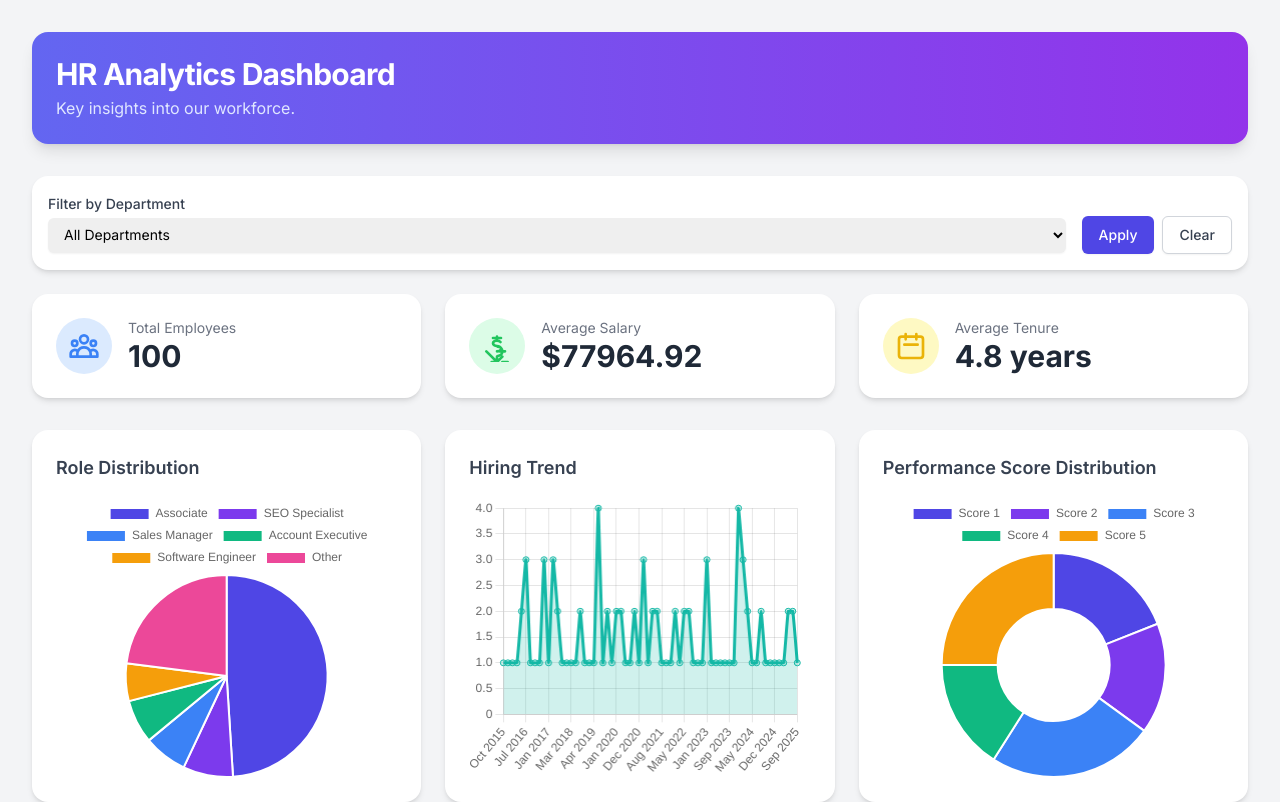
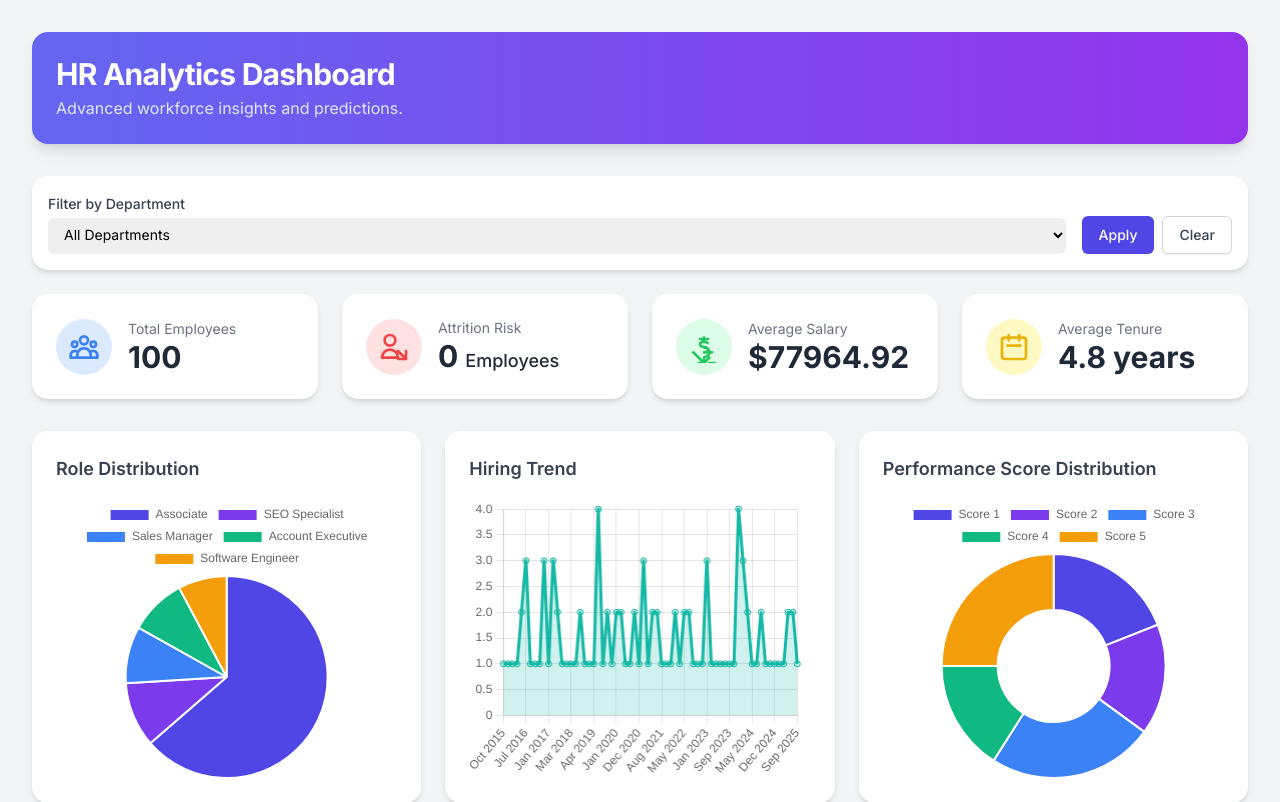
Before and after one commit to AryanSinghThakur04/django-hr-dashboard, a Django app: page / in a window 1280 px wide. Shown: the top 802 px of the page. Run offline with Django 5.2, Linux system fonts and the light colour scheme; data comes from the database, SQL or seed files in the repository; both versions use the stored data as it was after the commit; some libraries are stand-ins or nearby versions.

Commit message:
Feat: Add employee attrition prediction model

```diff
--- a/hr_analytics/templates/hr_analytics/dashboard.html
+++ b/hr_analytics/templates/hr_analytics/dashboard.html
@@ -8,20 +8,10 @@
     <script src="https://cdn.jsdelivr.net/npm/chart.js"></script>
     <style>
         @import url('https://fonts.googleapis.com/css2?family=Inter:wght@400;500;600;700&display=swap');
-        body {
-            font-family: 'Inter', sans-serif;
-            background-color: #f3f4f6;
-        }
-        .metric-card {
-            transition: transform 0.2s ease-in-out, box-shadow 0.2s ease-in-out;
-        }
-        .metric-card:hover {
-            transform: translateY(-5px);
-            box-shadow: 0 10px 15px -3px rgba(0, 0, 0, 0.1), 0 4px 6px -2px rgba(0, 0, 0, 0.05);
-        }
-        .chart-container {
-            height: 280px; /* Consistent height for charts */
-        }
+        body { font-family: 'Inter', sans-serif; background-color: #f3f4f6; }
+        .metric-card { transition: all 0.2s ease-in-out; }
+        .metric-card:hover { transform: translateY(-5px); box-shadow: 0 10px 15px -3px rgba(0, 0, 0, 0.1), 0 4px 6px -2px rgba(0, 0, 0, 0.05); }
+        .chart-container { height: 280px; }
     </style>
 </head>
 <body class="p-4 sm:p-6 lg:p-8">
@@ -30,7 +20,7 @@
         <!-- Header -->
         <header class="mb-8 p-6 rounded-2xl bg-gradient-to-r from-indigo-500 to-purple-600 text-white shadow-lg">
             <h1 class="text-3xl font-bold tracking-tight">HR Analytics Dashboard</h1>
-            <p class="mt-1 text-indigo-100">Key insights into our workforce.</p>
+            <p class="mt-1 text-indigo-100">Advanced workforce insights and predictions.</p>
         </header>
 
         <!-- Filter Section -->
@@ -52,8 +42,9 @@
             </form>
         </div>
 
-        <!-- Main Metrics -->
-        <div class="grid grid-cols-1 md:grid-cols-3 gap-6 mb-8">
+        <!-- Main Metrics - NOW A 4-COLUMN GRID -->
+        <div class="grid grid-cols-1 md:grid-cols-2 lg:grid-cols-4 gap-6 mb-8">
+            <!-- Total Employees Card -->
             <div class="metric-card bg-white p-6 rounded-2xl shadow-md flex items-center space-x-4">
                 <div class="bg-blue-100 p-3 rounded-full"><svg class="w-8 h-8 text-blue-500" fill="none" stroke="currentColor" viewBox="0 0 24 24" xmlns="http://www.w3.org/2000/svg"><path stroke-linecap="round" stroke-linejoin="round" stroke-width="2" d="M17 20h5v-2a3 3 0 00-5.356-1.857M17 20H7m10 0v-2c0-.656-.126-1.283-.356-1.857M7 20H2v-2a3 3 0 015.356-1.857M7 20v-2c0-.656.126-1.283.356-1.857m0 0a5.002 5.002 0 019.288 0M15 7a3 3 0 11-6 0 3 3 0 016 0zm6 3a2 2 0 11-4 0 2 2 0 014 0zM7 10a2 2 0 11-4 0 2 2 0 014 0z"></path></svg></div>
                 <div>
@@ -61,6 +52,15 @@
                     <p class="text-3xl font-bold text-gray-800">{{ total_employees }}</p>
                 </div>
             </div>
+             <!-- Attrition Risk Card - NEW -->
+            <div class="metric-card bg-white p-6 rounded-2xl shadow-md flex items-center space-x-4">
+                <div class="bg-red-100 p-3 rounded-full"><svg class="w-8 h-8 text-red-500" fill="none" stroke="currentColor" viewBox="0 0 24 24" xmlns="http://www.w3.org/2000/svg"><path stroke-linecap="round" stroke-linejoin="round" stroke-width="2" d="M13 7a4 4 0 11-8 0 4 4 0 018 0zM9 14a6 6 0 00-6 6h12a6 6 0 00-6-6zM21 21h-6m6 0v-6m0 6l-6-6"></path></svg></div>
+                <div>
+                    <p class="text-sm text-gray-500">Attrition Risk</p>
+                    <p class="text-3xl font-bold text-gray-800">{{ attrition_risk_count }} <span class="text-lg font-medium">Employees</span></p>
+                </div>
+            </div>
+            <!-- Average Salary Card -->
             <div class="metric-card bg-white p-6 rounded-2xl shadow-md flex items-center space-x-4">
                  <div class="bg-green-100 p-3 rounded-full"><svg class="w-8 h-8 text-green-500" fill="none" stroke="currentColor" viewBox="0 0 24 24" xmlns="http://www.w3.org/2000/svg"><path stroke-linecap="round" stroke-linejoin="round" stroke-width="2" d="M12 8c-1.657 0-3 .895-3 2s1.343 2 3 2 3 .895 3 2-1.343 2-3 2m0-8c1.11 0 2.08.402 2.599 1M12 8V7m0 1v.01M12 6v-1m0 1H9m3 0h3m-3 18l-4-4m0 0l-4-4m4 4l4 4m0 0l4-4m-4 4v-4m0 4h-4m8 0h4m-4-8a3.5 3.5 0 00-3.5-3.5m3.5 3.5a3.5 3.5 0 01-3.5 3.5m3.5-3.5h-2m2 0h2"></path></svg></div>
                 <div>
@@ -68,6 +68,7 @@
                     <p class="text-3xl font-bold text-gray-800">${{ average_salary|floatformat:2 }}</p>
                 </div>
             </div>
+            <!-- Average Tenure Card -->
             <div class="metric-card bg-white p-6 rounded-2xl shadow-md flex items-center space-x-4">
                  <div class="bg-yellow-100 p-3 rounded-full"><svg class="w-8 h-8 text-yellow-500" fill="none" stroke="currentColor" viewBox="0 0 24 24" xmlns="http://www.w3.org/2000/svg"><path stroke-linecap="round" stroke-linejoin="round" stroke-width="2" d="M8 7V3m8 4V3m-9 8h10M5 21h14a2 2 0 002-2V7a2 2 0 00-2-2H5a2 2 0 00-2 2v12a2 2 0 002 2z"></path></svg></div>
                 <div>
@@ -115,12 +116,10 @@
 
             const CHART_COLORS = ['#4F46E5', '#7C3AED', '#3B82F6', '#10B981', '#F59E0B', '#EC4899', '#14B8A6'];
 
-            // Chart Rendering Functions
             const renderBarChart = (ctx, labels, data, label, color) => new Chart(ctx, { type: 'bar', data: { labels, datasets: [{ label, data, backgroundColor: color, borderRadius: 4 }] }, options: { maintainAspectRatio: false, responsive: true, plugins: { legend: { display: false } }, scales: { y: { beginAtZero: true } } } });
             const renderDoughnutChart = (ctx, labels, data, label) => new Chart(ctx, { type: 'doughnut', data: { labels, datasets: [{ label, data, backgroundColor: CHART_COLORS, hoverOffset: 4 }] }, options: { maintainAspectRatio: false, responsive: true, plugins: { legend: { position: 'top' } } } });
             const renderLineChart = (ctx, labels, data, label, color) => new Chart(ctx, { type: 'line', data: { labels, datasets: [{ label, data, borderColor: color, backgroundColor: color + '33', fill: true, tension: 0.1 }] }, options: { maintainAspectRatio: false, responsive: true, plugins: { legend: { display: false } }, scales: { y: { beginAtZero: true } } } });
 
-            // Initialize Charts
             const employeeCountCtx = document.getElementById('employeeCountChart')?.getContext('2d');
             if (employeeCountCtx) renderBarChart(employeeCountCtx, getJsonData('dept-labels'), getJsonData('dept-employee-counts'), 'Employees', CHART_COLORS[0]);
 
--- a/hr_analytics/views.py
+++ b/hr_analytics/views.py
@@ -3,12 +3,14 @@ import numpy as np
 import pandas as pd
 from datetime import date
 
+from django.db import models
 from django.shortcuts import render
 from django.db.models import Avg, Count
 from django.db.models.functions import TruncMonth
 
 from .models import Employee, Department
-from sklearn.linear_model import LinearRegression
+from sklearn.linear_model import LinearRegression, LogisticRegression
+from sklearn.model_selection import train_test_split
 
 def dashboard_view(request):
     """
@@ -19,32 +21,62 @@ def dashboard_view(request):
     # --- 1. Department Filtering ---
     selected_department_id = request.GET.get('department')
 
-    employees = Employee.objects.all()
+    all_employees = Employee.objects.all()
+    active_employees = all_employees.filter(is_active=True)
+
+    # This is the dataset that will be shown on the dashboard (filtered or not)
+    employees_to_display = active_employees
     if selected_department_id:
-        employees = employees.filter(department_id=selected_department_id)
+        employees_to_display = active_employees.filter(department_id=selected_department_id)
 
-    # --- 2. Core Metrics ---
-    total_employees = employees.count()
-    average_salary = employees.aggregate(avg_salary=Avg('salary'))['avg_salary'] or 0
+    # --- 2. Core Metrics (based on active, filtered employees) ---
+    total_employees = employees_to_display.count()
+    average_salary = employees_to_display.aggregate(avg_salary=Avg('salary'))['avg_salary'] or 0
+    average_tenure = sum(emp.tenure_in_years for emp in employees_to_display) / total_employees if total_employees > 0 else 0
 
-    total_tenure = sum(emp.tenure_in_years for emp in employees)
-    average_tenure = (total_tenure / total_employees) if total_employees > 0 else 0
+    # --- 3. Attrition Prediction Model ---
+    attrition_risk_count = 0
+    # We need enough historical data to train a meaningful model
+    if all_employees.count() > 10 and all_employees.filter(is_active=False).count() > 1:
+        # Prepare data using pandas: features (X) and target (y)
+        df = pd.DataFrame.from_records(all_employees.values('tenure_in_years', 'salary', 'performance_score', 'is_active'))
 
-    # --- 3. Existing Chart Data ---
-    depts = Department.objects.annotate(employee_count=Count('employees')).order_by('name')
+        X = df[['tenure_in_years', 'salary', 'performance_score']]
+        # Target: 1 represents attrition (is_active=False), 0 represents active
+        y = df['is_active'].apply(lambda x: 0 if x else 1)
+
+        # Train a Logistic Regression model on the entire historical dataset
+        attrition_model = LogisticRegression()
+        attrition_model.fit(X, y)
+
+        # Now, predict on the current, active employees to find who is at risk
+        current_employees_df = pd.DataFrame.from_records(
+            active_employees.values('tenure_in_years', 'salary', 'performance_score')
+        )
+        if not current_employees_df.empty:
+            # Predict the probability of attrition (class 1) for each active employee
+            risk_probabilities = attrition_model.predict_proba(current_employees_df)[:, 1]
+            # Consider 'high risk' if the model's predicted probability of leaving is > 50%
+            attrition_risk_count = int(np.sum(risk_probabilities > 0.5))
+
+
+    # --- 4. Chart Data ---
+    # Department charts should always show all departments for comparison, but count only active employees
+    depts = Department.objects.annotate(employee_count=Count('employees', filter=models.Q(employees__is_active=True))).order_by('name')
     dept_labels = [d.name for d in depts]
     dept_employee_counts = [d.employee_count for d in depts]
 
-    salaries_by_dept = Department.objects.annotate(avg_salary=Avg('employees__salary')).order_by('name')
+    salaries_by_dept = Department.objects.annotate(avg_salary=Avg('employees__salary', filter=models.Q(employees__is_active=True))).order_by('name')
     salary_labels = [d.name for d in salaries_by_dept]
     avg_salaries = [round(float(d.avg_salary or 0), 2) for d in salaries_by_dept]
 
-    performance_counts = employees.values('performance_score').annotate(count=Count('id')).order_by('performance_score')
+    # Other charts are based on the filtered set of active employees
+    performance_counts = employees_to_display.values('performance_score').annotate(count=Count('id')).order_by('performance_score')
     performance_labels = [f"Score {item['performance_score']}" for item in performance_counts]
     performance_data = [item['count'] for item in performance_counts]
 
     tenure_bins = {"< 1 Year": 0, "1-3 Years": 0, "3-5 Years": 0, "5-10 Years": 0, "10+ Years": 0}
-    for emp in employees:
+    for emp in employees_to_display:
         tenure = emp.tenure_in_years
         if tenure < 1: tenure_bins["< 1 Year"] += 1
         elif 1 <= tenure < 3: tenure_bins["1-3 Years"] += 1
@@ -54,28 +86,19 @@ def dashboard_view(request):
     tenure_labels = list(tenure_bins.keys())
     tenure_data = list(tenure_bins.values())
 
-    # --- 4. NEW CHARTS ---
-    # Hiring Trend Over Time
-    hiring_trend = employees.annotate(month=TruncMonth('hire_date')).values('month').annotate(count=Count('id')).order_by('month')
-    hiring_trend_labels = [h['month'].strftime('%b %Y') for h in hiring_trend]
-    hiring_trend_data = [h['count'] for h in hiring_trend]
+    hiring_trend = active_employees.annotate(month=TruncMonth('hire_date')).values('month').annotate(count=Count('id')).order_by('month')
+    hiring_trend_labels = [d['month'].strftime('%b %Y') for d in hiring_trend]
+    hiring_trend_data = [d['count'] for d in hiring_trend]
 
-    # Role Distribution
-    role_distribution = employees.values('role').annotate(count=Count('id')).order_by('-count')
-    top_roles = role_distribution[:5]
-    other_count = sum(item['count'] for item in role_distribution[5:])
-    role_labels = [item['role'] for item in top_roles]
-    role_data = [item['count'] for item in top_roles]
-    if other_count > 0:
-        role_labels.append('Other')
-        role_data.append(other_count)
+    role_counts = employees_to_display.values('role').annotate(count=Count('id')).order_by('-count')[:5]
+    role_labels = [r['role'] for r in role_counts]
+    role_data = [r['count'] for r in role_counts]
 
-    # --- 5. Predictive Analysis ---
-    all_employees_for_pred = Employee.objects.all()
+    # --- 5. Salary Prediction (based on active employees) ---
     prediction_data = None
-    if all_employees_for_pred.count() > 1:
-        tenures = np.array([e.tenure_in_years for e in all_employees_for_pred]).reshape(-1, 1)
-        salaries = np.array([e.salary for e in all_employees_for_pred])
+    if active_employees.count() > 1:
+        tenures = np.array([e.tenure_in_years for e in active_employees]).reshape(-1, 1)
+        salaries = np.array([e.salary for e in active_employees])
         model = LinearRegression().fit(tenures, salaries)
         future_tenures = np.array(range(0, 21)).reshape(-1, 1)
         predicted_salaries = model.predict(future_tenures)
@@ -85,27 +108,27 @@ def dashboard_view(request):
             'predicted_salaries': [float(s) for s in predicted_salaries]
         }
 
-    # --- 6. Prepare Context ---
+    # --- 6. Prepare Context for Template ---
     context = {
         'total_employees': total_employees,
         'average_salary': average_salary,
         'average_tenure': average_tenure,
+        'attrition_risk_count': attrition_risk_count, # NEW CONTEXT VARIABLE
         'dept_labels': dept_labels,
         'dept_employee_counts': dept_employee_counts,
         'salary_labels': salary_labels,
         'avg_salaries': avg_salaries,
-        # THE FIX: Pass the Python dictionary directly, not a JSON string.
         'prediction_data': prediction_data,
         'performance_labels': performance_labels,
         'performance_data': performance_data,
         'tenure_labels': tenure_labels,
         'tenure_data': tenure_data,
-        'departments': Department.objects.all(),
-        'selected_department_id': int(selected_department_id) if selected_department_id else None,
         'hiring_trend_labels': hiring_trend_labels,
         'hiring_trend_data': hiring_trend_data,
         'role_labels': role_labels,
         'role_data': role_data,
+        'departments': Department.objects.all(),
+        'selected_department_id': int(selected_department_id) if selected_department_id else None,
     }
 
     return render(request, 'hr_analytics/dashboard.html', context)
```
Also changed, not shown: hr_analytics/management/commands/populate_data.py (+39 -30 lines), hr_analytics/models.py (+6 -2 lines), README.md, db.sqlite3, hr_analytics/migrations/0002_employee_is_active_employee_termination_date.py (added).
